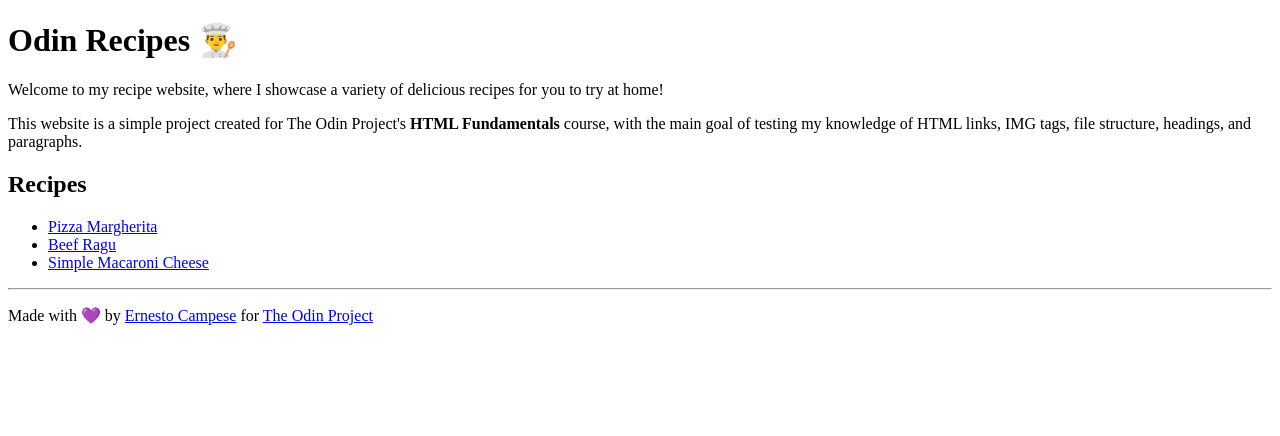
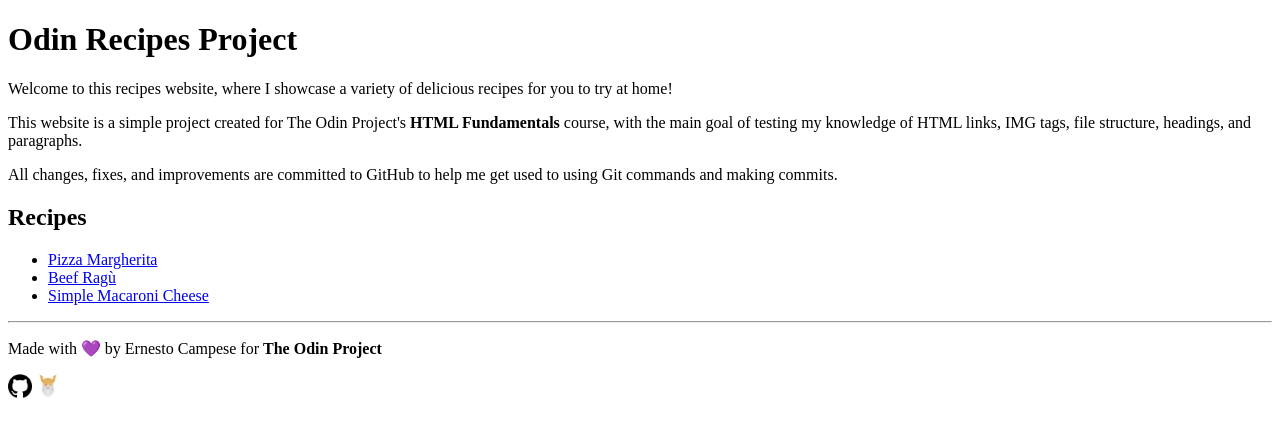
Before and after one commit to ErnestoCampese/odin-recipes, a plain HTML site: page index.html in a window 1280 px wide. Drawn offline with Linux system fonts and the light colour scheme.

Commit message:
refactor: add paragraph on GitHub benefits and improve footer with clickable images
- Added a new paragraph to explain the project's benefits for GitHub and Git understanding.
- Enhanced the footer by adding two clickable images linking to the GitHub page and The Odin Project (TOP).

```diff
--- a/index.html
+++ b/index.html
@@ -7,9 +7,9 @@
     <title>Odin Recipes Project</title>
   </head>
   <body>
-    <h1>Odin Recipes 👨‍🍳</h1>
+    <h1>Odin Recipes Project</h1>
     <p>
-      Welcome to my recipe website, where I showcase a variety of delicious
+      Welcome to this recipes website, where I showcase a variety of delicious
       recipes for you to try at home!
     </p>
     <p>
@@ -18,19 +18,24 @@
       my knowledge of HTML links, IMG tags, file structure, headings, and
       paragraphs.
     </p>
+    <p>All changes, fixes, and improvements are committed to GitHub to help me get used to using Git commands and making commits. </p>
     <h2>Recipes</h2>
     <ul>
       <li><a href="recipes/pizza-margherita.html">Pizza Margherita</a></li>
-      <li><a href="recipes/beef-ragu.html">Beef Ragu</a></li>
+      <li><a href="recipes/beef-ragu.html">Beef Rag&ugrave;</a></li>
       <li>
         <a href="recipes/simple-macaroni-cheese.html">Simple Macaroni Cheese</a>
       </li>
     </ul>
     <hr />
     <p>
-      Made with 💜 by
-      <a href="https://github.com/ErnestoCampese">Ernesto Campese</a> for
-      <a href="https://www.theodinproject.com/"> The Odin Project </a>
+      Made with 💜 by Ernesto Campese for <strong>The Odin Project</strong>
     </p>
+    <a style="text-decoration:none;" href="https://github.com/ErnestoCampese/odin-recipes" target="_blank" ref="noopener noreferrer">
+      <img src="images/github_logo.png" title="GitHub" alt="GitHub Logo" width="24px">
+    </a>
+    <a style="text-decoration:none;" href="https://www.theodinproject.com" target="_blank" ref="noopener noreferrer">
+      <img src="images/odin_logo.png" title="The Odin Project" alt="The Odin Project Logo" width="24px">
+    </a>
   </body>
 </html>
```
Also changed, not shown: images/github_logo.png (added), images/odin_logo.png (added).
